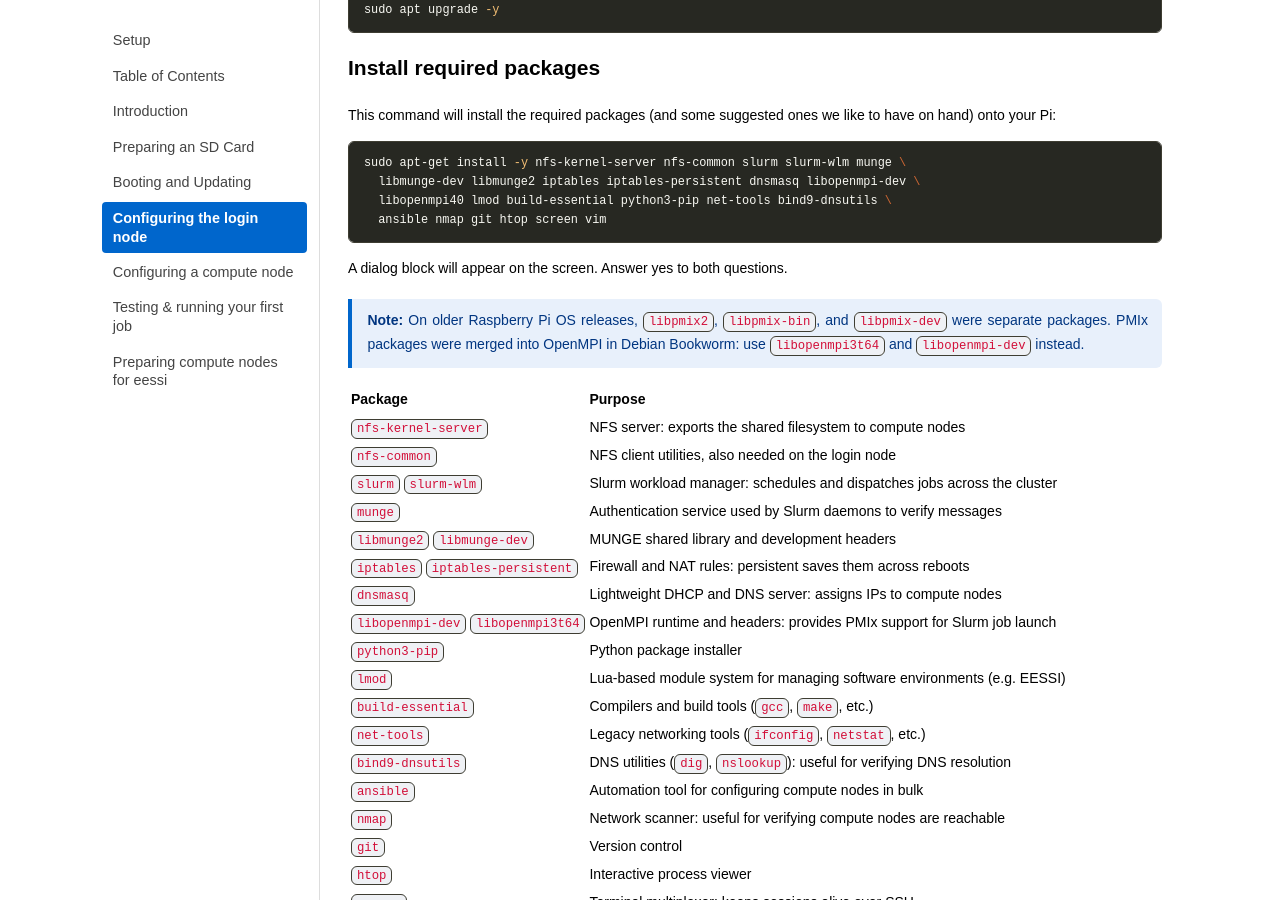
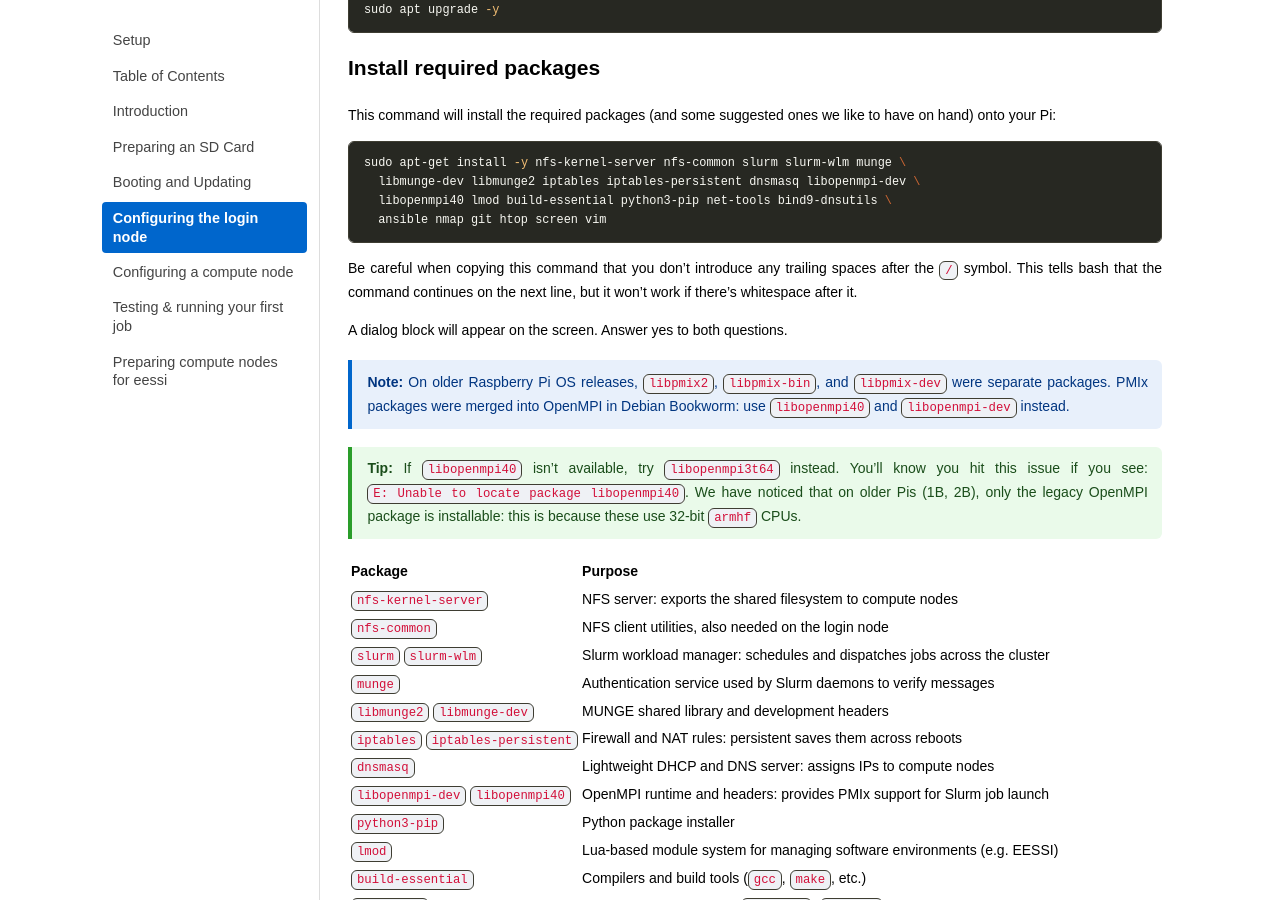
Before and after one commit to carpentriesoffline/Building_a_miniHPC_for_Training, a Jekyll site: the page built from 04-configurationLogin.md, in a window 1280 px wide and 900 px high, scrolled down 534 px. Built offline with Jekyll 4.4.1, drawn with Linux system fonts in a browser that asks for light colours.

Commit message:
Update OpenMPI library information

````diff
--- a/04-configurationLogin.md
+++ b/04-configurationLogin.md
@@ -37,11 +37,20 @@ sudo apt-get install -y nfs-kernel-server nfs-common slurm slurm-wlm munge \
   ansible nmap git htop screen vim
 ```
 
+Be careful when copying this command that you don't introduce any trailing
+spaces after the `/` symbol. This tells bash that the command continues on the
+next line, but it won't work if there's whitespace after it.
+
 A dialog block will appear on the screen. Answer yes to both questions.
 
 > **Note:** On older Raspberry Pi OS releases, `libpmix2`, `libpmix-bin`, and
 > `libpmix-dev` were separate packages. PMIx packages were merged into OpenMPI
-> in Debian Bookworm: use `libopenmpi3t64` and `libopenmpi-dev` instead.
+> in Debian Bookworm: use `libopenmpi40` and `libopenmpi-dev` instead.
+
+> **Tip:** If `libopenmpi40` isn't available, try `libopenmpi3t64` instead.
+> You'll know you hit this issue if you see: `E: Unable to locate package
+> libopenmpi40`. We have noticed that on older Pis (1B, 2B), only the legacy
+> OpenMPI package is installable: this is because these use 32-bit `armhf` CPUs.
 
 | Package                           | Purpose                                                                  |
 | --------------------------------- | ------------------------------------------------------------------------ |
@@ -52,7 +61,7 @@ A dialog block will appear on the screen. Answer yes to both questions.
 | `libmunge2` `libmunge-dev`        | MUNGE shared library and development headers                             |
 | `iptables` `iptables-persistent`  | Firewall and NAT rules: persistent saves them across reboots             |
 | `dnsmasq`                         | Lightweight DHCP and DNS server: assigns IPs to compute nodes            |
-| `libopenmpi-dev` `libopenmpi3t64` | OpenMPI runtime and headers: provides PMIx support for Slurm job launch  |
+| `libopenmpi-dev` `libopenmpi40`   | OpenMPI runtime and headers: provides PMIx support for Slurm job launch  |
 | `python3-pip`                     | Python package installer                                                 |
 | `lmod`                            | Lua-based module system for managing software environments (e.g. EESSI)  |
 | `build-essential`                 | Compilers and build tools (`gcc`, `make`, etc.)                          |
````
